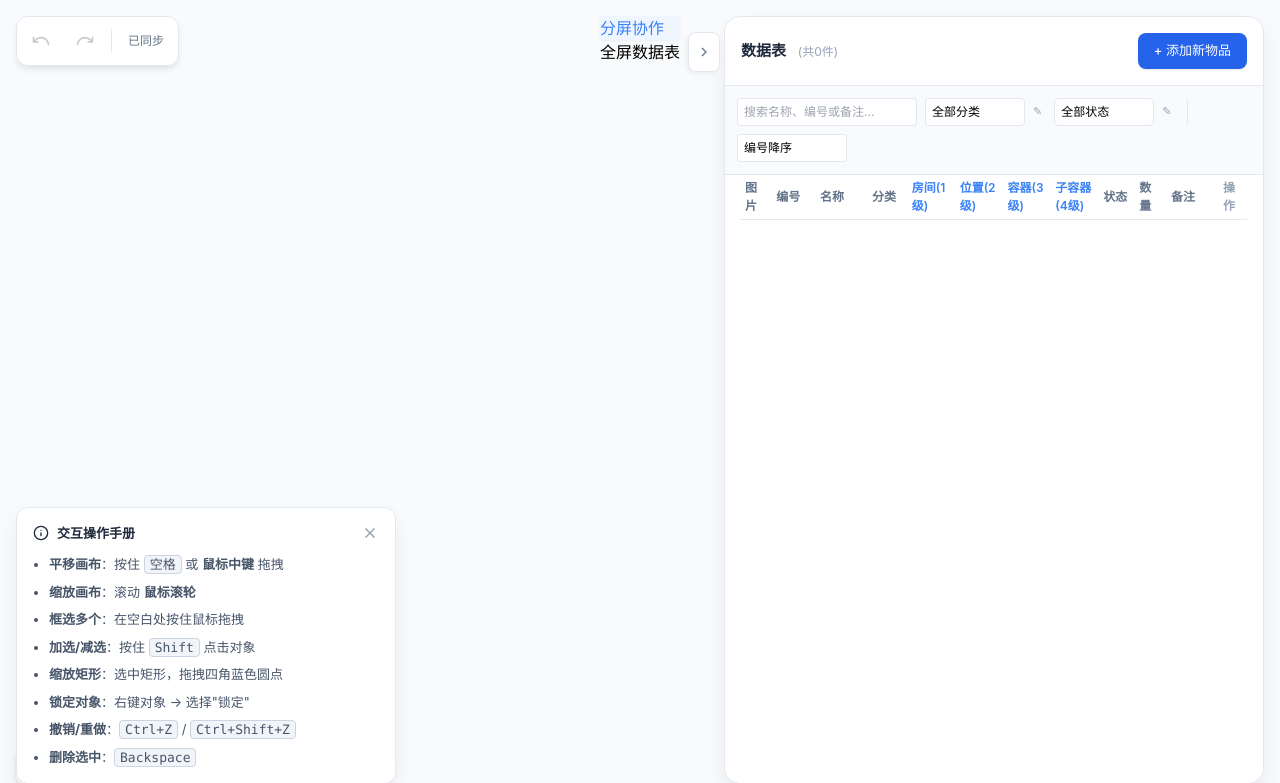
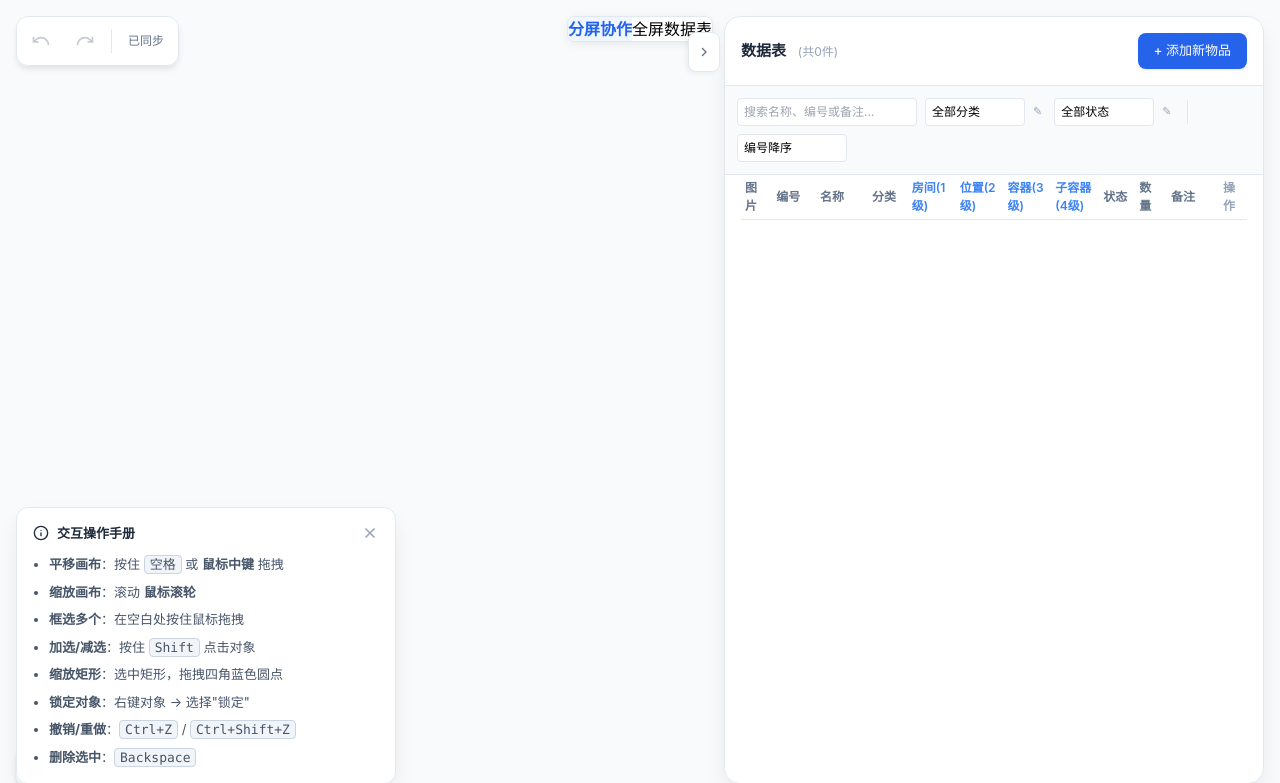
Before and after one commit to wu66chen/nestly, a Flask app: page / in a window 1280 px wide. Shown: the top 783 px of the page. Run offline with Flask 3, Linux system fonts and the light colour scheme; data comes from the database, SQL or seed files in the repository; data that the repository does not hold is empty; parts of the project's set-up code (start-up, migrations or seed data) failed here and were passed over; some libraries are stand-ins or nearby versions.

Commit message:
Restore pill switcher, fix LOD overlay, layer z-index: switcher>panel>toggle

```diff
--- a/templates/index.html
+++ b/templates/index.html
@@ -13,12 +13,12 @@
   #konva-container{position:relative;width:100%;height:100%;background:#fafbfc;outline:none}#konva-container.ready{visibility:visible}#konva-container:not(.ready){visibility:hidden}
   #konva-container.grab{cursor:grab!important}
   #konva-container.grabbing{cursor:grabbing!important}
-  .fixed-ui{position:absolute;z-index:25;pointer-events:none}
+  .fixed-ui{position:absolute;z-index:30;pointer-events:none}
   .fixed-ui>*{pointer-events:auto}
-  .view-switcher{top:16px;left:50%;transform:translateX(-50%);z-index:auto};transform:translateX(-50%);display:flex;background:rgba(255,255,255,.95);backdrop-filter:blur(8px);padding:4px;border-radius:10px;box-shadow:0 4px 12px -2px rgba(0,0,0,.1);border:1px solid #e2e8f0}
-  .view-tab{padding:6px 16px;font-size:13px;font-weight:500;color:#64748b;border-radius:6px;cursor:pointer;white-space:nowrap}
-  .view-tab:hover{color:#1e293b}
-  .view-tab.active{background:#eff6ff;color:var(--pri);box-shadow:0 1px 2px rgba(0,0,0,.05)}
+  .view-switcher{top:16px;left:50%;transform:translateX(-50%);display:flex;background:#fff;border-radius:8px;box-shadow:0 2px 12px -2px rgba(0,0,0,.1);border:1px solid #e2e8f0;overflow:hidden};transform:translateX(-50%);display:flex;background:rgba(255,255,255,.95);backdrop-filter:blur(8px);padding:4px;border-radius:10px;box-shadow:0 4px 12px -2px rgba(0,0,0,.1);border:1px solid #e2e8f0}
+  .view-tab{padding:8px 16px;font-size:13px;font-weight:500;cursor:pointer;white-space:nowrap;color:#64748b;transition:all .2s}
+  .view-tab:hover{color:#1e293b;background:#f1f5f9}
+  .view-tab.active{background:#eff6ff;color:#2563eb;font-weight:600}
   .toolbar-top{top:16px;left:16px;display:flex;gap:8px;background:rgba(255,255,255,.95);backdrop-filter:blur(8px);padding:6px;border-radius:12px;box-shadow:0 4px 6px -1px rgba(0,0,0,.1);border:1px solid #e2e8f0}
   .btn-icon{width:36px;height:36px;display:flex;align-items:center;justify-content:center;border-radius:8px;border:none;background:transparent;cursor:pointer;color:#475569}
   .btn-icon:hover{background:#f1f5f9;color:#0f172a}
@@ -27,7 +27,7 @@
   .guide-panel.collapsed{transform:translateY(150%)}
   .guide-close{cursor:pointer;color:#94a3b8}
   .guide-close:hover{color:#1e293b}
-  .side-panel{top:16px;right:16px;bottom:16px;z-index:10;background:rgba(255,255,255,.95);backdrop-filter:blur(12px);border-radius:16px;box-shadow:0 10px 25px -5px rgba(0,0,0,.1);border:1px solid #e2e8f0;display:flex;flex-direction:column;width:30%;min-width:540px;transition:right .4s cubic-bezier(.16,1,.3,1)}
+  .side-panel{top:16px;right:16px;bottom:16px;z-index:8;background:rgba(255,255,255,.95);backdrop-filter:blur(12px);border-radius:16px;box-shadow:0 10px 25px -5px rgba(0,0,0,.1);border:1px solid #e2e8f0;display:flex;flex-direction:column;width:30%;min-width:540px;transition:right .4s cubic-bezier(.16,1,.3,1)}
   .side-panel.collapsed{right:calc(-30% + 8px)}
   .side-panel.fullscreen{left:16px;right:16px;width:auto;max-width:unset;bottom:16px;top:72px}
   .side-panel.fullscreen .resize-handle{display:none}
@@ -1013,8 +1013,8 @@ class App {
       let nt=i.name||'';if(nt.length>7)nt=nt.substring(0,6)+'...';
 
       if(!g.findOne('.tNameGrp'))g.findOne('.tName').setAttrs({text:nt,visible:!lod});
-      g.findOne('.sDot').setAttrs({fill:isIdle?'#ef4444':'#22c55e',visible:true});
-      g.findOne('.sTxt').setAttrs({text:i.status||'常用',fill:isIdle?'#ef4444':'#166534',visible:true});
+      g.findOne('.sDot').setAttrs({fill:isIdle?'#ef4444':'#22c55e',visible:lod});
+      g.findOne('.sTxt').setAttrs({text:i.status||'常用',fill:isIdle?'#ef4444':'#166534',visible:lod});
       if(i.image&&!lod){
         const ir=g.findOne('.imgReal');
         if(this.icache[i.image]){const io=this.icache[i.image];const s=Math.max(48/io.width,48/io.height);ir.setAttrs({image:io,width:io.width*s,height:io.height*s,x:(48-io.width*s)/2,y:(48-io.height*s)/2,visible:true});g.findOne('.imgIcon').visible(false)}
```
